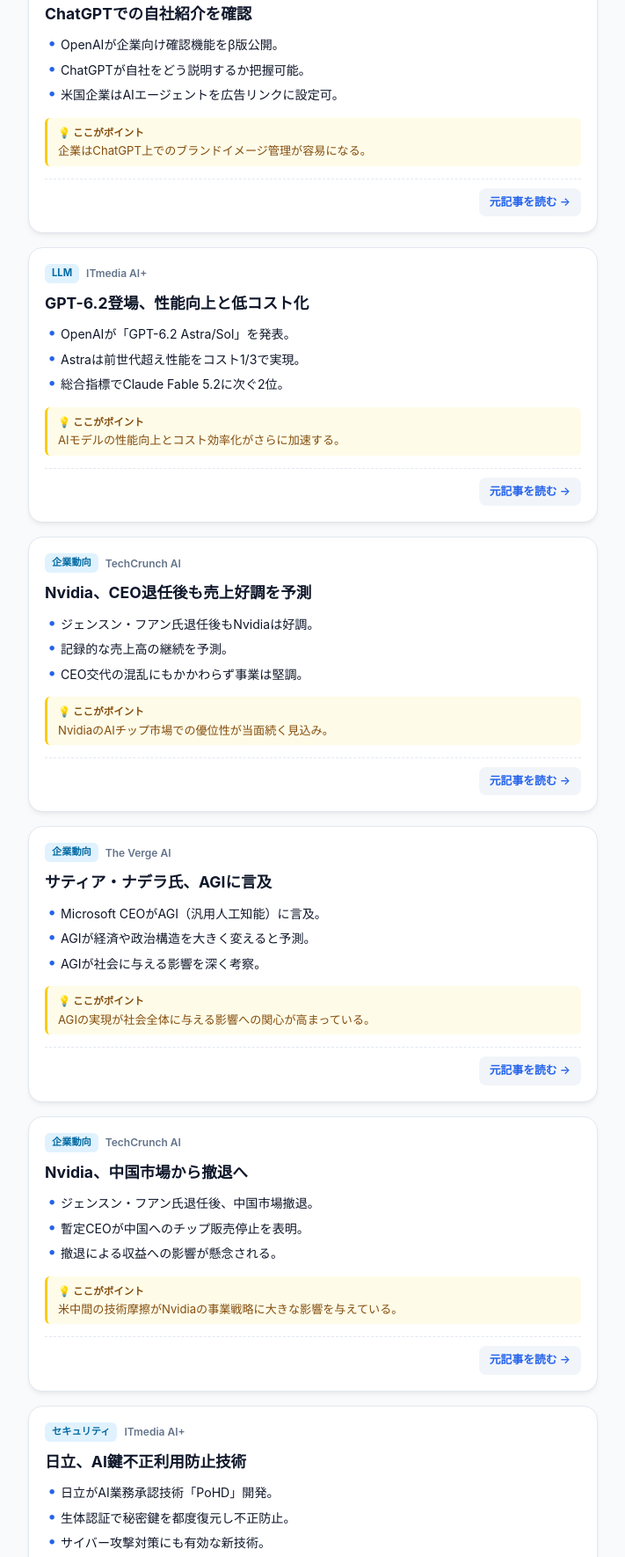
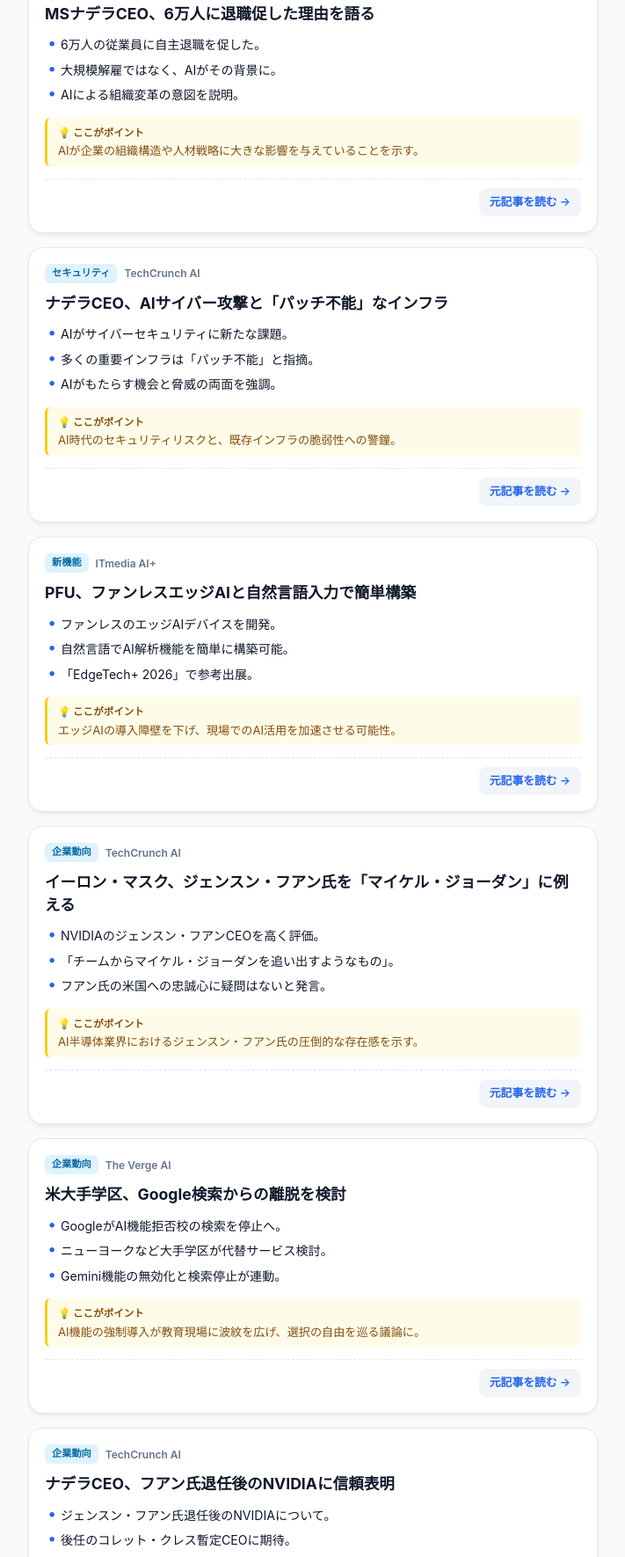
Before and after one commit to cluclu-land/ai-news-digest, a plain HTML site: page docs/index.html in a window 1280 px wide. Shown: the part 574-2344 px from the top of the page at 88% size, without its empty margins (284-995 px from the left). Drawn offline with Linux system fonts and the light colour scheme.

Commit message:
Update AI news digest [skip ci]

```diff
--- a/docs/index.html
+++ b/docs/index.html
@@ -240,7 +240,7 @@
     <h1>AI News Daily Digest</h1>
     <div class="subtitle">通勤中・スキマ時間の1分で掴む最新動向</div>
     <div class="meta-bar">
-      <span>更新日時: 2026年11月18日 12:04</span>
+      <span>更新日時: 2026年11月19日 11:44</span>
       <span>厳選 7 本</span>
     </div>
   </header>
@@ -250,30 +250,94 @@
     <article class="card">
       <div class="card-header">
         <span class="tag">企業動向</span>
-        <span class="source-name">TechCrunch AI</span>
+        <span class="source-name">ITmedia AI+</span>
       </div>
 
-      <h2 class="card-title">Nvidia、投資額650億ドルに急増</h2>
+      <h2 class="card-title">OpenAI、AI研究のAI活用状況を報告</h2>
 
       <ul class="bullets">
 
-        <li>Nvidiaの未公開株投資が9ヶ月で約3倍に。</li>
+        <li>AIによるAI研究が指数関数的に増加。</li>
 
-        <li>ジェンスン・フアン氏の積極投資が要因。</li>
+        <li>しかし、研究の中心は依然として人間。</li>
 
-        <li>CEO退任で今後の投資に不透明感。</li>
+        <li>OpenAI社内のAI活用状況を公開。</li>
 
       </ul>
 
 
       <div class="takeaway-box">
         <div class="takeaway-title">💡 ここがポイント</div>
-        <div class="takeaway-content">NvidiaのAIエコシステムへの影響力と今後の戦略に注目が集まる。</div>
+        <div class="takeaway-content">AI開発におけるAIの役割と人間の重要性を理解する上で参考になる。</div>
       </div>
 
 
       <div class="card-footer">
-        <a href="https://techcrunch.com/2026/11/17/nvidias-startup-stakes-ballooned-to-65b-but-huangs-exit-puts-future-deals-in-doubt/" target="_blank" rel="noopener noreferrer" class="source-link">
+        <a href="https://www.itmedia.co.jp/aiplus/article/2611/19/2000003318/" target="_blank" rel="noopener noreferrer" class="source-link">
+          元記事を読む →
+        </a>
+      </div>
+    </article>
+
+    <article class="card">
+      <div class="card-header">
+        <span class="tag">企業動向</span>
+        <span class="source-name">TechCrunch AI</span>
+      </div>
+
+      <h2 class="card-title">MSナデラCEO、6万人に退職促した理由を語る</h2>
+
+      <ul class="bullets">
+
+        <li>6万人の従業員に自主退職を促した。</li>
+
+        <li>大規模解雇ではなく、AIがその背景に。</li>
+
+        <li>AIによる組織変革の意図を説明。</li>
+
+      </ul>
+
+
+      <div class="takeaway-box">
+        <div class="takeaway-title">💡 ここがポイント</div>
+        <div class="takeaway-content">AIが企業の組織構造や人材戦略に大きな影響を与えていることを示す。</div>
+      </div>
+
+
+      <div class="card-footer">
+        <a href="https://techcrunch.com/2026/11/18/microsoft-ceo-satya-nadella-explains-why-he-asked-60k-employees-to-quit/" target="_blank" rel="noopener noreferrer" class="source-link">
+          元記事を読む →
+        </a>
+      </div>
+    </article>
+
+    <article class="card">
+      <div class="card-header">
+        <span class="tag">セキュリティ</span>
+        <span class="source-name">TechCrunch AI</span>
+      </div>
+
+      <h2 class="card-title">ナデラCEO、AIサイバー攻撃と「パッチ不能」なインフラ</h2>
+
+      <ul class="bullets">
+
+        <li>AIがサイバーセキュリティに新たな課題。</li>
+
+        <li>多くの重要インフラは「パッチ不能」と指摘。</li>
+
+        <li>AIがもたらす機会と脅威の両面を強調。</li>
+
+      </ul>
+
+
+      <div class="takeaway-box">
+        <div class="takeaway-title">💡 ここがポイント</div>
+        <div class="takeaway-content">AI時代のセキュリティリスクと、既存インフラの脆弱性への警鐘。</div>
+      </div>
+
+
+      <div class="card-footer">
+        <a href="https://techcrunch.com/2026/11/18/amidst-fears-of-ai-cyberattacks-satya-nadella-says-lots-of-critical-infrastructure-is-unpatchable/" target="_blank" rel="noopener noreferrer" class="source-link">
           元記事を読む →
         </a>
       </div>
@@ -285,59 +349,27 @@
         <span class="source-name">ITmedia AI+</span>
       </div>
 
-      <h2 class="card-title">ChatGPTでの自社紹介を確認</h2>
+      <h2 class="card-title">PFU、ファンレスエッジAIと自然言語入力で簡単構築</h2>
 
       <ul class="bullets">
 
-        <li>OpenAIが企業向け確認機能をβ版公開。</li>
+        <li>ファンレスのエッジAIデバイスを開発。</li>
 
-        <li>ChatGPTが自社をどう説明するか把握可能。</li>
+        <li>自然言語でAI解析機能を簡単に構築可能。</li>
 
-        <li>米国企業はAIエージェントを広告リンクに設定可。</li>
+        <li>「EdgeTech+ 2026」で参考出展。</li>
 
       </ul>
 
 
       <div class="takeaway-box">
         <div class="takeaway-title">💡 ここがポイント</div>
-        <div class="takeaway-content">企業はChatGPT上でのブランドイメージ管理が容易になる。</div>
+        <div class="takeaway-content">エッジAIの導入障壁を下げ、現場でのAI活用を加速させる可能性。</div>
       </div>
 
 
       <div class="card-footer">
-        <a href="https://www.itmedia.co.jp/enterprise/articles/2611/18/news022.html" target="_blank" rel="noopener noreferrer" class="source-link">
-          元記事を読む →
-        </a>
-      </div>
-    </article>
-
-    <article class="card">
-      <div class="card-header">
-        <span class="tag">LLM</span>
-        <span class="source-name">ITmedia AI+</span>
-      </div>
-
-      <h2 class="card-title">GPT-6.2登場、性能向上と低コスト化</h2>
-
-      <ul class="bullets">
-
-        <li>OpenAIが「GPT-6.2 Astra/Sol」を発表。</li>
-
-        <li>Astraは前世代超え性能をコスト1/3で実現。</li>
-
-        <li>総合指標でClaude Fable 5.2に次ぐ2位。</li>
-
-      </ul>
-
-
-      <div class="takeaway-box">
-        <div class="takeaway-title">💡 ここがポイント</div>
-        <div class="takeaway-content">AIモデルの性能向上とコスト効率化がさらに加速する。</div>
-      </div>
-
-
-      <div class="card-footer">
-        <a href="https://www.itmedia.co.jp/aiplus/article/2611/18/2000003282/" target="_blank" rel="noopener noreferrer" class="source-link">
+        <a href="https://monoist.itmedia.co.jp/mn/articles/2611/19/news044.html" target="_blank" rel="noopener noreferrer" class="source-link">
           元記事を読む →
         </a>
       </div>
@@ -349,27 +381,27 @@
         <span class="source-name">TechCrunch AI</span>
       </div>
 
-      <h2 class="card-title">Nvidia、CEO退任後も売上好調を予測</h2>
+      <h2 class="card-title">イーロン・マスク、ジェンスン・フアン氏を「マイケル・ジョーダン」に例える</h2>
 
       <ul class="bullets">
 
-        <li>ジェンスン・フアン氏退任後もNvidiaは好調。</li>
+        <li>NVIDIAのジェンスン・フアンCEOを高く評価。</li>
 
-        <li>記録的な売上高の継続を予測。</li>
+        <li>「チームからマイケル・ジョーダンを追い出すようなもの」。</li>
 
-        <li>CEO交代の混乱にもかかわらず事業は堅調。</li>
+        <li>フアン氏の米国への忠誠心に疑問はないと発言。</li>
 
       </ul>
 
 
       <div class="takeaway-box">
         <div class="takeaway-title">💡 ここがポイント</div>
-        <div class="takeaway-content">NvidiaのAIチップ市場での優位性が当面続く見込み。</div>
+        <div class="takeaway-content">AI半導体業界におけるジェンスン・フアン氏の圧倒的な存在感を示す。</div>
       </div>
 
 
       <div class="card-footer">
-        <a href="https://techcrunch.com/2026/11/17/nvidia-promises-that-revenue-will-keep-soaring-for-now/" target="_blank" rel="noopener noreferrer" class="source-link">
+        <a href="https://techcrunch.com/2026/11/18/elon-musk-says-ousting-jensen-huang-is-like-kicking-michael-jordan-off-your-team/" target="_blank" rel="noopener noreferrer" class="source-link">
           元記事を読む →
         </a>
       </div>
@@ -381,27 +413,27 @@
         <span class="source-name">The Verge AI</span>
       </div>
 
-      <h2 class="card-title">サティア・ナデラ氏、AGIに言及</h2>
+      <h2 class="card-title">米大手学区、Google検索からの離脱を検討</h2>
 
       <ul class="bullets">
 
-        <li>Microsoft CEOがAGI（汎用人工知能）に言及。</li>
+        <li>GoogleがAI機能拒否校の検索を停止へ。</li>
 
-        <li>AGIが経済や政治構造を大きく変えると予測。</li>
+        <li>ニューヨークなど大手学区が代替サービス検討。</li>
 
-        <li>AGIが社会に与える影響を深く考察。</li>
+        <li>Gemini機能の無効化と検索停止が連動。</li>
 
       </ul>
 
 
       <div class="takeaway-box">
         <div class="takeaway-title">💡 ここがポイント</div>
-        <div class="takeaway-content">AGIの実現が社会全体に与える影響への関心が高まっている。</div>
+        <div class="takeaway-content">AI機能の強制導入が教育現場に波紋を広げ、選択の自由を巡る議論に。</div>
       </div>
 
 
       <div class="card-footer">
-        <a href="https://www.theverge.com/tech/1036111/satya-nadella-says-hes-agi-pilled-now" target="_blank" rel="noopener noreferrer" class="source-link">
+        <a href="https://www.theverge.com/ai-artificial-intelligence/1037151/school-districts-ditching-google" target="_blank" rel="noopener noreferrer" class="source-link">
           元記事を読む →
         </a>
       </div>
@@ -413,59 +445,27 @@
         <span class="source-name">TechCrunch AI</span>
       </div>
 
-      <h2 class="card-title">Nvidia、中国市場から撤退へ</h2>
+      <h2 class="card-title">ナデラCEO、フアン氏退任後のNVIDIAに信頼表明</h2>
 
       <ul class="bullets">
 
-        <li>ジェンスン・フアン氏退任後、中国市場撤退。</li>
+        <li>ジェンスン・フアン氏退任後のNVIDIAについて。</li>
 
-        <li>暫定CEOが中国へのチップ販売停止を表明。</li>
+        <li>後任のコレット・クレス暫定CEOに期待。</li>
 
-        <li>撤退による収益への影響が懸念される。</li>
+        <li>マイクロソフトはNVIDIAとの関係を重視。</li>
 
       </ul>
 
 
       <div class="takeaway-box">
         <div class="takeaway-title">💡 ここがポイント</div>
-        <div class="takeaway-content">米中間の技術摩擦がNvidiaの事業戦略に大きな影響を与えている。</div>
+        <div class="takeaway-content">NVIDIAのリーダーシップ交代がAI半導体市場に与える影響に注目が集まる。</div>
       </div>
 
 
       <div class="card-footer">
-        <a href="https://techcrunch.com/2026/11/17/nvidia-is-abandoning-china-after-jensen-huangs-ouster/" target="_blank" rel="noopener noreferrer" class="source-link">
-          元記事を読む →
-        </a>
-      </div>
-    </article>
-
-    <article class="card">
-      <div class="card-header">
-        <span class="tag">セキュリティ</span>
-        <span class="source-name">ITmedia AI+</span>
-      </div>
-
-      <h2 class="card-title">日立、AI鍵不正利用防止技術</h2>
-
-      <ul class="bullets">
-
-        <li>日立がAI業務承認技術「PoHD」開発。</li>
-
-        <li>生体認証で秘密鍵を都度復元し不正防止。</li>
-
-        <li>サイバー攻撃対策にも有効な新技術。</li>
-
-      </ul>
-
-
-      <div class="takeaway-box">
-        <div class="takeaway-title">💡 ここがポイント</div>
-        <div class="takeaway-content">AI活用が進む中で、セキュリティと信頼性確保の重要性が増している。</div>
-      </div>
-
-
-      <div class="card-footer">
-        <a href="https://monoist.itmedia.co.jp/mn/articles/2611/18/news040.html" target="_blank" rel="noopener noreferrer" class="source-link">
+        <a href="https://techcrunch.com/2026/11/18/microsoft-ceo-satya-nadella-remains-confident-in-nvidia-after-huangs-exit/" target="_blank" rel="noopener noreferrer" class="source-link">
           元記事を読む →
         </a>
       </div>
```
